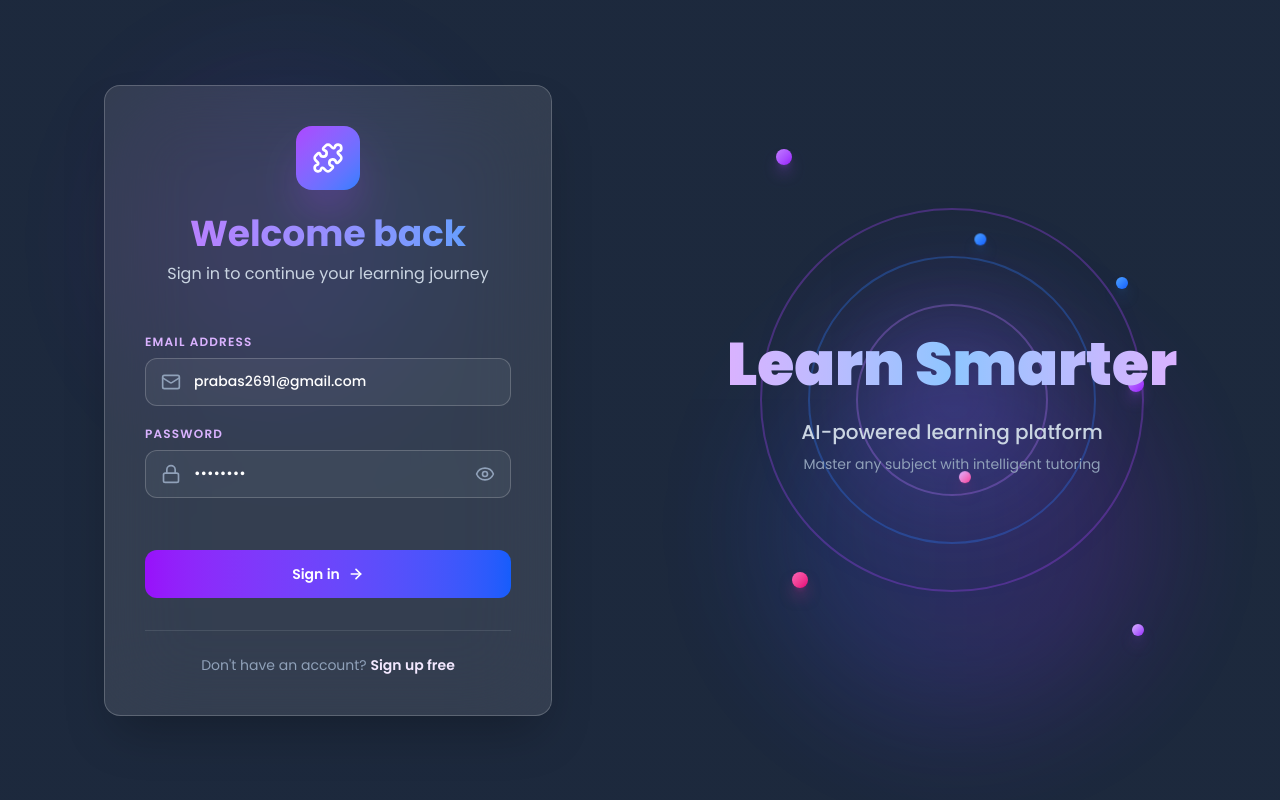
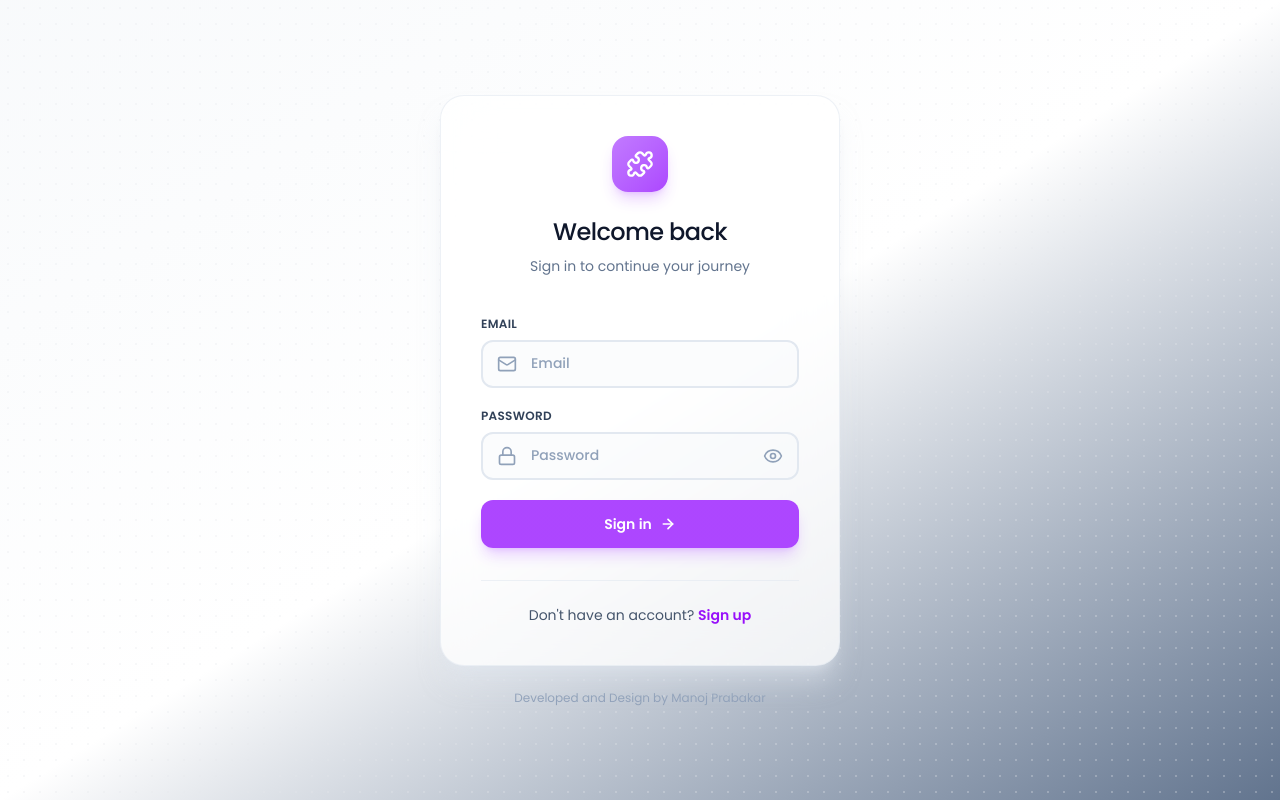
Before and after one commit to ManojPrabakarS/AI-Learning-app-MERN, a React (Vite) app in the folder frontend/: page /login in a window 1280 px wide. Built offline with nearby package versions, Linux system fonts and the light colour scheme; a web font is replaced by a local one.

Commit message:
Update LoginPage.jsx

```diff
--- a/frontend/src/pages/Auth/LoginPage.jsx
+++ b/frontend/src/pages/Auth/LoginPage.jsx
@@ -6,25 +6,15 @@
 import authService from '../../service/authService.js';
 const LoginPage = () => {
 
-  const [email, setEmail] = useState('prabas2691@gmail.com');
-  const [password, setPassword] = useState('Test@123');
+  const [email, setEmail] = useState('');
+  const [password, setPassword] = useState('');
   const [error, setError] = useState('');
   const [loading, setLoading] = useState(false);
   const [focusedField, setFocusField] = useState(null);
   const [showPassword, setShowPassword] = useState(false);
-  const [mousePosition, setMousePosition] = useState({ x: 0, y: 0 });
 
   const navigate = useNavigate();
   const { login } = useAuth();
-
-  const handleMouseMove = (e) => {
-    const { clientX, clientY } = e;
-    const { innerWidth, innerHeight } = window;
-    setMousePosition({
-      x: (clientX / innerWidth) * 100,
-      y: (clientY / innerHeight) * 100,
-    });
-  };
 
   const handleSubmit = async (e) => {
     e.preventDefault();
@@ -43,41 +33,33 @@
     }
   };
   return (
-    <div className='flex items-center justify-center min-h-screen bg-linear-to-br from-slate-800  to-slate-800 overflow-hidden' onMouseMove={handleMouseMove}>
-      {/* Animated background linear */}
-      <div className='absolute inset-0 bg-[radial-linear(circle_at_20%_50%,rgba(168,85,247,0.15)_0%,transparent_50%),radial-linear(circle_at_80%_80%,rgba(59,130,246,0.1)_0%,transparent_50%)]' />
 
-      {/* Grid pattern background */}
-      <div className='absolute inset-0 bg-[linear-linear(rgba(255,255,255,.02)_1px,transparent_1px),linear-linear(90deg,rgba(255,255,255,.02)_1px,transparent_1px)] bg-size-[50px_50px] opacity-40' />
+    <div className='flex items-center justify-center min-h-screen bg-linear-to-br from-slate-50 via-white to-slate-500'>
 
-      {/* Floating animated elements */}
-      <div className='absolute w-80 h-80 bg-linear-to-r from-purple-600/20 to-blue-600/20 rounded-full blur-3xl animate-pulse' style={{top: '10%', left: '10%', animationDuration: '4s'}} />
-      <div className='absolute w-96 h-96 bg-linear-to-r from-blue-600/20 to-purple-600/20 rounded-full blur-3xl animate-pulse' style={{bottom: '10%', right: '10%', animationDuration: '5s', animationDelay: '1s'}} />
+      <div className='absolute inset-0 bg-[radial-gradient(#e5e7eb_1px,transparent_1px)] bg-size-[16px_16px] opacity-30'/>
 
-      <div className='relative w-full max-w-7xl h-screen md:h-auto md:max-h-[700px] flex gap-8 px-4 md:px-8'>
-        {/* Left Section - Login Form */}
-        <div className='w-full md:w-1/2 flex items-center justify-center'>
-          <div className='relative w-full max-w-md'>
-            {/* Glow background */}
-            <div className='absolute -inset-3 bg-linear-to-r from-purple-600/20 to-blue-600/20 rounded-2xl blur-xl opacity-0 group-hover:opacity-100 transition-opacity duration-500' />
-
-            <div className='relative bg-white/10 backdrop-blur-2xl border border-white/20 rounded-2xl shadow-2xl p-8 md:p-10 hover:border-white/30 transition-colors duration-300'>
+        <div className='relative w-full max-w-md px-6'>
+          <div className='bg-white/80 backdrop-blur-xl border border-slate-200/60 rounded-3xl shadow-xl shadow-slate-200/50 p-10'>
             {/* Header */}
-              <div className='text-center mb-12'>
-                <div className='inline-flex items-center justify-center w-16 h-16 rounded-2xl bg-linear-to-br from-purple-500 to-blue-500 shadow-2xl shadow-purple-500/50 mb-6 transform hover:scale-110 transition-transform duration-300'>
-                  <Puzzle className='w-8 h-8 text-white' strokeWidth={2} />
+            <div className='text-center mb-10'>
+              <div className='inline-flex items-center justify-center w-14 h-14 rounded-2xl bg-linear-to-br from-purple-400 to-purple-500 shadow-lg shadow-purple-500/25 mb-6'>
+                <Puzzle className='w-7 h-7 text-white' strokeWidth={2} />
               </div>
-                <h1 className='text-3xl md:text-4xl font-bold bg-linear-to-r from-purple-400 to-blue-400 bg-clip-text text-transparent mb-2'>Welcome back</h1>
-                <p className='text-slate-300 text-sm md:text-base'>Sign in to continue your learning journey</p>
+              <h1 className='text-2xl font-medium text-slate-900 tracking-tight mb-2'>
+                Welcome back
+              </h1>
+              <p className='text-slate-500 text-sm'>
+                Sign in to continue your journey
+              </p>
             </div>
 
             {/* Form */}
             <div className='space-y-5'>
               {/* Email */}
               <div className='space-y-2'>
-                  <label className='block text-xs font-semibold text-purple-300 uppercase tracking-widest'>Email Address</label>
+                <label className='block text-xs font-semibold text-slate-700 uppercase tracking-wide'>Email</label>
                 <div className='relative group'>
-                    <div className={`absolute inset-y-0 left-0 pl-4 flex items-center pointer-events-none transition-all duration-300 ${focusedField === 'email' ? 'text-purple-400 scale-110' : 'text-slate-400'}`}>
+                  <div className={`absolute inset-y-0 left-0 pl-4 flex items-center pointer-events-none transition-colors duration-200 ${focusedField === 'email' ? 'text-purple-600' : 'text-slate-400'}`}>
                     <Mail className='w-5 h-5' strokeWidth={2} />
                   </div>
                   <input type='email'
@@ -85,17 +67,17 @@
                     onChange={(e) => setEmail(e.target.value)}
                     onFocus={() => setFocusField('email')}
                     onBlur={() => setFocusField(null)}
-                      className='w-full h-12 pl-12 pr-4 border border-white/20 rounded-xl bg-white/5 text-white placeholder-slate-400 text-sm font-medium transition-all duration-300 focus:outline-none focus:border-purple-500 focus:bg-white/10 focus:shadow-lg focus:shadow-purple-500/20 hover:bg-white/8'
-                      placeholder='your@email.com'
+                    className='w-full h-12 pl-12 pr-4 border-2 border-slate-200 rounded-xl bg-slate-50/50 text-slate-900 placeholder-slate-400 text-sm font-medium transition-all duration-200 focus:outline-none focus:border-purple-500 focus:bg-white focus:shadow-lg focus:shadow-purple-500/10'
+                    placeholder='Email'
                   />
                 </div>
               </div>
 
               {/* Password */}
               <div className='space-y-2'>
-                  <label className='block text-xs font-semibold text-purple-300 uppercase tracking-widest'>Password</label>
+                <label className='block text-xs font-semibold text-slate-700 uppercase tracking-wide'>Password</label>
                 <div className='relative group'>
-                    <div className={`absolute inset-y-0 left-0 pl-4 flex items-center pointer-events-none transition-all duration-300 ${focusedField === 'password' ? 'text-blue-400 scale-110' : 'text-slate-400'}`}>
+                  <div className={`absolute inset-y-0 left-0 pl-4 flex items-center pointer-events-none transition-all duration-200 ${focusedField === 'password' ? 'text-purple-600' : 'text-slate-400'}`}>
                     {showPassword ? <LockOpen className='w-5 h-5' strokeWidth={2} /> : <Lock className='w-5 h-5' strokeWidth={2} />}
                   </div>
                   <input type={showPassword ? 'text' : 'password'}
@@ -103,23 +85,22 @@
                     onChange={(e) => setPassword(e.target.value)}
                     onFocus={() => setFocusField('password')}
                     onBlur={() => setFocusField(null)}
-                      className='w-full h-12 pl-12 pr-12 border border-white/20 rounded-xl bg-white/5 text-white placeholder-slate-400 text-sm font-medium transition-all duration-300 focus:outline-none focus:border-blue-500 focus:bg-white/10 focus:shadow-lg focus:shadow-blue-500/20 hover:bg-white/8'
-                      placeholder='••••••••'
+                    className='w-full h-12 pl-12 pr-12 border-2 border-slate-200 rounded-xl bg-slate-50/50 text-slate-900 placeholder-slate-400 text-sm font-medium transition-all duration-200 focus:outline-none  focus:border-purple-500 focus:bg-white focus:shadow-lg focus:shadow-purple-500/10'
+                    placeholder='Password'
                   />
                   <button
                     type='button'
                     onClick={() => setShowPassword(!showPassword)}
-                      className='absolute inset-y-0 right-0 pr-4 flex items-center text-slate-400 hover:text-blue-400 transition-all duration-300 hover:scale-120'
+                    className='absolute inset-y-0 right-0 pr-4 flex items-center text-slate-400 hover:text-slate-600 transition-colors duration-200'
                   >
                     {showPassword ? <EyeOff className='w-5 h-5' strokeWidth={2} /> : <Eye className='w-5 h-5' strokeWidth={2} />}
                   </button>
                 </div>
               </div>
-
               {/* Error Message */}
               {error && (
-                  <div className='rounded-xl bg-red-500/20 border border-red-500/50 p-2 mb-0 animate-pulse'>
-                    <p className='text-xs text-red-300 font-medium text-center'>{error}</p>
+                <div className='rounded-lg bg-red-50 border-red-200 p-3'>
+                  <p className='text-xs text-red-600 font-medium text-center'>{error}</p>
                 </div>
               )}
 
@@ -127,114 +108,40 @@
               <button
                 onClick={handleSubmit}
                 disabled={loading}
-                  className='group relative w-full h-12 mt-8 bg-linear-to-r from-purple-600 to-blue-600 hover:from-purple-500 hover:to-blue-500 active:scale-95 text-white text-sm font-semibold rounded-xl transition-all duration-300 focus:outline-none focus:ring-4 focus:ring-purple-500/50 disabled:opacity-50 disabled:cursor-not-allowed overflow-hidden transform'>
+                className='group relative w-full h-12 bg-linear-to-r from-purple-500 to-purple-500 hover:from-purple-600 hover:to-purple-600 active:scale-[0.98] text-white text-sm font-semibold rounded-xl transition-all duration-200 focus:outline-none focus:ring-4 focus:ring-purple-500/20 disabled:opacity-50 disabled:cursor-not-allowed disabled:active:scale-100 shadow-lg shadow-purple-500/25 overflow-hidden'>
 
                 <span className='relative z-10 flex items-center justify-center gap-2'>
                   {loading ? (
                     <>
-                        <div className='w-4 h-4 border-2 border-white/30 border-t-white rounded-full animate-spin' />
-                        <span>Signing in...</span>
+                      <div className='w-4 h-4 border-2 border-white/30  border-t-white rounded-full animate-spin' />
+                      Signing in...
                     </>
                   ) : (
                     <>
-                        <span>Sign in</span>
-                        <ArrowRight className='w-4 h-4 group-hover:translate-x-1 transition-transform duration-300' strokeWidth={2.5} />
+                      Sign in
+                      <ArrowRight className='w-4 h-4 group-hover:translate-x-1 transition-transform duration-200' strokeWidth={2.5} />
                     </>
                   )}
                 </span>
                 <div className='absolute inset-0 bg-linear-to-r from-white/0 via-white/20 to-white/0 -translate-x-full group-hover:translate-x-full transition-transform duration-700' />
               </button>
             </div>
-
             {/* Footer */}
-              <div className='mt-8 pt-6 border-t border-white/10'>
-                <p className='text-center text-sm text-slate-400'>
+            <div className='mt-8 pt-6 border-t border-slate-200/60'>
+              <p className='text-center text-sm text-slate-600'>
                 Don't have an account?{' '}
-                  <Link to='/register' className='font-semibold text-purple-100 hover:text-shadow-purple-700 transition-colors duration-300'>
-                    Sign up free</Link>
+                <Link to='/register' className='font-semibold text-purple-600 hover:text-purple-700 transition-colors duration-200'>
+                  Sign up</Link>
               </p>
             </div>
           </div>
+          {/* Subtle footer text */}
+          <p className='text-center text-xs text-slate-400 mt-6'>
+           Developed and Design by Manoj Prabakar
+          </p>
         </div>
       </div>
 
-        {/* Right Section - Animated Effects */}
-        <div className='hidden lg:flex lg:w-1/2 items-center justify-center relative'>
-          <div className='relative w-full h-full max-w-lg flex items-center justify-center'>
-            {/* Animated Background Elements */}
-            <div className='absolute inset-0 flex items-center justify-center'>
-              {/* Orbiting elements */}
-              <style>{`
-                @keyframes orbit1 {
-                  0% { transform: rotate(0deg) translateX(200px) rotate(0deg); }
-                  100% { transform: rotate(360deg) translateX(200px) rotate(-360deg); }
-                }
-                @keyframes orbit2 {
-                  0% { transform: rotate(0deg) translateX(150px) rotate(0deg); }
-                  100% { transform: rotate(-360deg) translateX(150px) rotate(360deg); }
-                }
-                @keyframes orbit3 {
-                  0% { transform: rotate(0deg) translateX(100px) rotate(0deg); }
-                  100% { transform: rotate(360deg) translateX(100px) rotate(-360deg); }
-                }
-                @keyframes float {
-                  0%, 100% { transform: translateY(0px) translateX(0px); }
-                  33% { transform: translateY(-20px) translateX(10px); }
-                  66% { transform: translateY(-10px) translateX(-10px); }
-                }
-                @keyframes pulse-glow {
-                  0%, 100% { box-shadow: 0 0 30px rgba(168, 85, 247, 0.5); }
-                  50% { box-shadow: 0 0 60px rgba(59, 130, 246, 0.8); }
-                }
-              `}</style>
-
-              {/* Large rotating circle */}
-              <div className='absolute w-96 h-96 rounded-full border-2 border-purple-500/30 animate-spin' style={{animationDuration: '30s'}} />
-
-              {/* Medium rotating circle */}
-              <div className='absolute w-72 h-72 rounded-full border-2 border-blue-500/30 animate-spin' style={{animationDuration: '20s', animationDirection: 'reverse'}} />
-
-              {/* Small rotating circle */}
-              <div className='absolute w-48 h-48 rounded-full border-2 border-purple-400/30' style={{animation: 'spin 15s linear infinite'}} />
-
-              {/* Center glow */}
-              <div className='absolute w-40 h-40 rounded-full bg-linear-to-br from-purple-500 to-blue-500 opacity-30 blur-3xl' style={{animation: 'pulse-glow 3s ease-in-out infinite'}} />
-
-              {/* Floating orbiting elements */}
-              <div className='absolute w-full h-full'>
-                {/* Orbit 1 */}
-                <div style={{animation: 'orbit1 20s linear infinite'}} className='absolute w-12 h-12 left-1/2 top-1/2 -translate-x-1/2 -translate-y-1/2'>
-                  <div className='w-4 h-4 bg-linear-to-br from-purple-400 to-purple-600 rounded-full shadow-lg shadow-purple-500/50' />
-                </div>
-
-                {/* Orbit 2 */}
-                <div style={{animation: 'orbit2 25s linear infinite', animationDelay: '-5s'}} className='absolute w-12 h-12 left-1/2 top-1/2 -translate-x-1/2 -translate-y-1/2'>
-                  <div className='w-3 h-3 bg-linear-to-br from-blue-400 to-blue-600 rounded-full shadow-lg shadow-blue-500/50' />
-                </div>
-
-                {/* Orbit 3 */}
-                <div style={{animation: 'orbit3 15s linear infinite', animationDelay: '-3s'}} className='absolute w-12 h-12 left-1/2 top-1/2 -translate-x-1/2 -translate-y-1/2'>
-                  <div className='w-3 h-3 bg-linear-to-br from-purple-300 to-pink-500 rounded-full shadow-lg shadow-pink-500/50' />
-                </div>
-
-                {/* Floating dots with float animation */}
-                <div className='absolute top-16 left-20 w-4 h-4 bg-linear-to-br from-purple-400 to-purple-600 rounded-full shadow-lg shadow-purple-500/50' style={{animation: 'float 6s ease-in-out infinite'}} />
-                <div className='absolute top-48 right-20 w-3 h-3 bg-linear-to-br from-blue-400 to-blue-600 rounded-full shadow-lg shadow-blue-500/50' style={{animation: 'float 7s ease-in-out infinite', animationDelay: '1s'}} />
-                <div className='absolute bottom-32 left-24 w-4 h-4 bg-linear-to-br from-pink-400 to-pink-600 rounded-full shadow-lg shadow-pink-500/50' style={{animation: 'float 8s ease-in-out infinite', animationDelay: '2s'}} />
-                <div className='absolute bottom-20 right-16 w-3 h-3 bg-linear-to-br from-purple-300 to-purple-600 rounded-full shadow-lg shadow-purple-500/50' style={{animation: 'float 6.5s ease-in-out infinite', animationDelay: '1.5s'}} />
-              </div>
-            </div>
-
-            {/* Center Content */}
-            <div className='relative z-10 text-center'>
-              <h2 className='text-5xl md:text-6xl font-black bg-linear-to-r from-purple-300 via-blue-300 to-purple-300 bg-clip-text text-transparent mb-4 leading-tight'>Learn Smarter</h2>
-              <p className='text-slate-300 text-lg md:text-xl font-medium'>AI-powered learning platform</p>
-              <p className='text-slate-400 text-sm mt-2'>Master any subject with intelligent tutoring</p>
-            </div>
-          </div>
-        </div>
-      </div>
-    </div>
   );
 };
 
```
Lines whose indentation alone changed are shown as unchanged.
